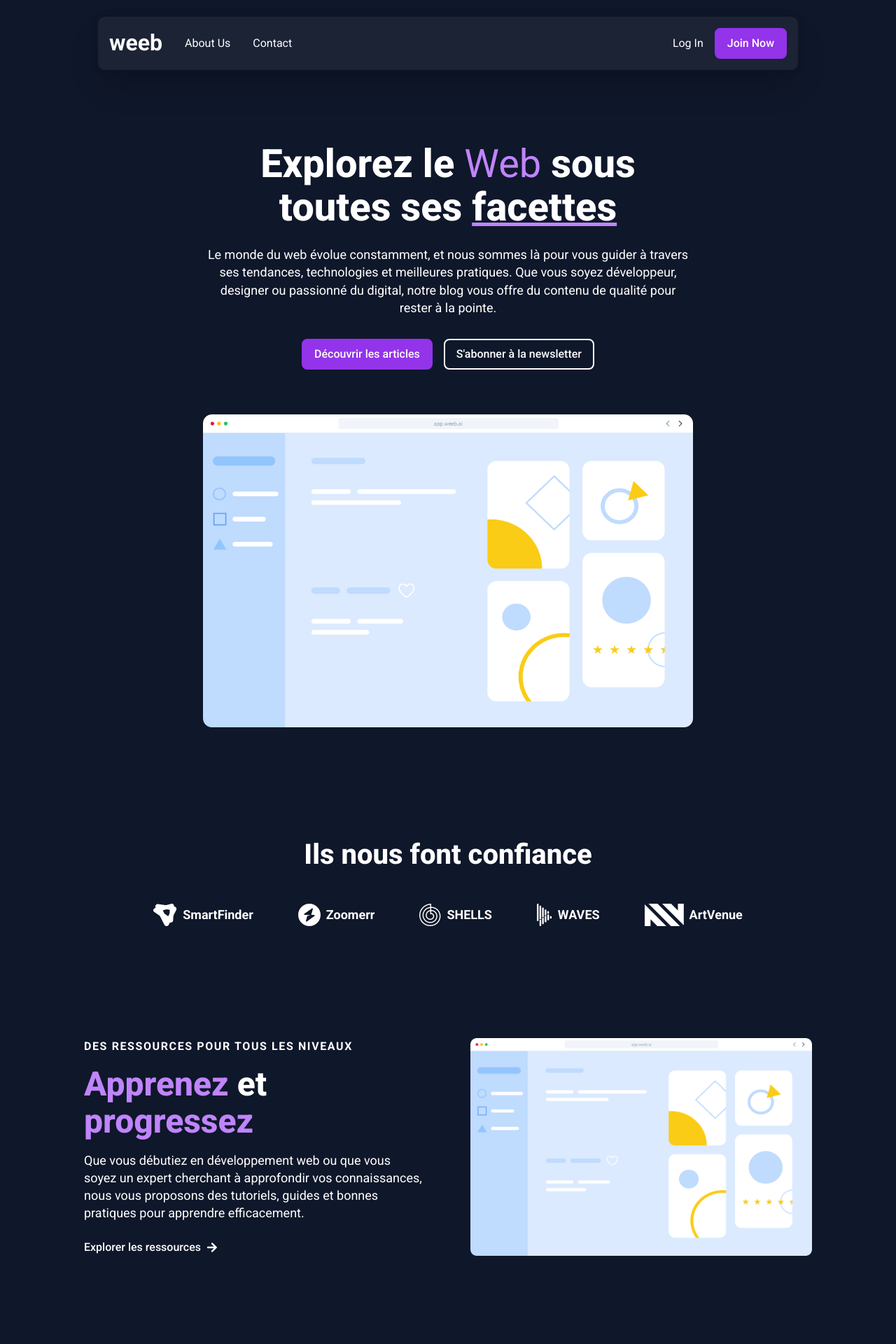
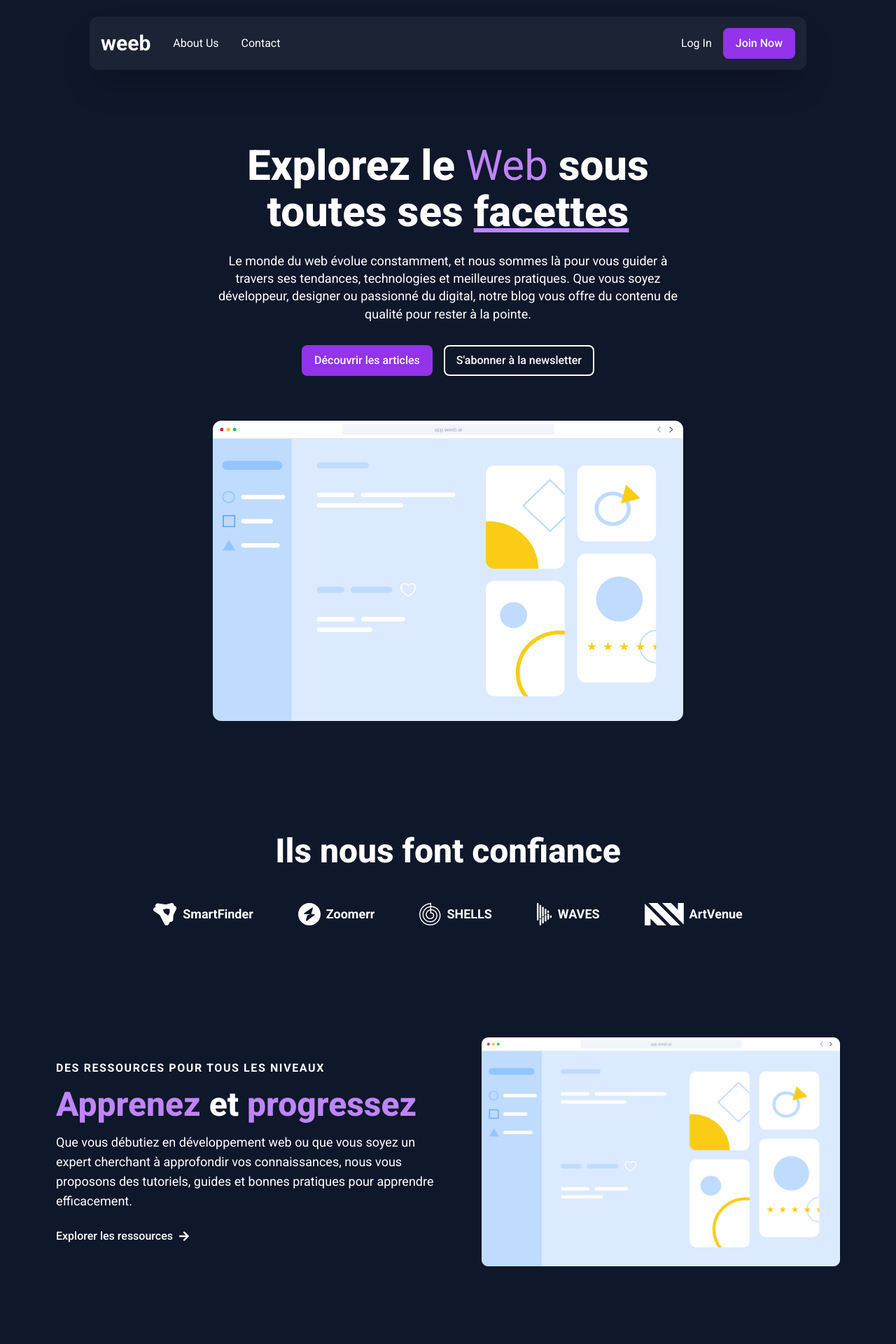
Before and after one commit to Yome07/weeb_guillaume_amselle_andreux, a React (Vite) app: page / in a window 1280 px wide. Shown: the top 1920 px of the page at 70% size. Built offline with nearby package versions, Linux system fonts and the light colour scheme.

Commit message:
fix: amélioration de la mise en page et des styles des composants

```diff
--- a/src/components/layout/Footer.jsx
+++ b/src/components/layout/Footer.jsx
@@ -8,8 +8,8 @@ import { FaYoutube, FaFacebook, FaTwitter, FaInstagram, FaLinkedin } from 'react
  */
 function Footer() {
   // Classes CSS réutilisables
-  const titleClass = "text-blue-gray-400 font-roboto font-medium text-base uppercase mb-4";
-  const linkClass = "text-blue-gray-900 text-base hover:text-purple-600 transition";
+  const titleClass = "text-blue-gray-400 font-medium uppercase mb-4";
+  const linkClass = "text-blue-gray-900 hover:text-purple-600 transition";
 
   // Données des sections du footer
   const footerSections = [
@@ -64,14 +64,14 @@ function Footer() {
     <>
       <footer className="w-full bg-white border-t border-blue-gray-300">
         {/* Container principal responsive */}
-        <div className="max-w-[320px] mx-auto px-20 py-12 md:max-w-[768px] md:px-10 lg:max-w-[1280px] lg:px-20">
+        <div className="max-w-xs mx-auto px-20 py-12 md:max-w-3xl lg:max-w-7xl">
 
           {/* Grid des sections - responsive */}
           <div className="grid grid-cols-1 gap-12 mb-12 md:grid-cols-3 lg:grid-cols-5 lg:gap-8">
 
             {/* Logo */}
             <div>
-              <h2 className="text-blue-gray-900 font-roboto font-bold text-[32px] leading-[110%]">
+              <h2 className="text-blue-gray-900 font-bold text-3xl">
                 weeb
               </h2>
             </div>
@@ -98,12 +98,12 @@ function Footer() {
             <div className="flex flex-col gap-6 md:flex-row md:justify-between md:items-center">
 
               {/* Copyright */}
-              <p className="text-blue-gray-900 text-base order-1 lg:order-2">
+              <p className="text-blue-gray-900">
                 @ 2025 Weeb, Inc. All rights reserved.
               </p>
 
               {/* Social Icons - générés dynamiquement */}
-              <div className="flex gap-4 order-2 lg:order-3">
+              <div className="flex gap-4">
                 {socialLinks.map((social, index) => {
                   const Icon = social.icon;
                   return (
--- a/src/components/layout/Header.jsx
+++ b/src/components/layout/Header.jsx
@@ -26,8 +26,8 @@ function Header() {
   };
 
   // Classes CSS réutilisables
-  const navLinkClass = "text-white font-roboto font-normal text-base hover:text-purple-light transition";
-  const mobileNavLinkClass = "text-white font-roboto font-medium text-2xl hover:text-purple-light transition";
+  const navLinkClass = "text-white hover:text-purple-light transition";
+  const mobileNavLinkClass = "text-white font-medium text-2xl hover:text-purple-light transition";
   const burgerBarClass = "w-7 h-1 bg-white rounded-full transition-all duration-300";
 
   // Liens de navigation
@@ -38,15 +38,15 @@ function Header() {
 
   return (
     <>
-      <header className="w-full relative z-50 md:mt-6 mb-6">
-        <div className="max-w-[1000px] mx-auto p-4 bg-white/5 shadow-dark-xxl rounded-[10px]">
+      <header className="relative z-50 md:mt-6 mb-6">
+        <div className="max-w-5xl mx-auto p-4 bg-white/5 shadow-2xl rounded-xl">
           <div className="flex justify-between items-center">
 
             {/* Groupe gauche : Logo + Navigation */}
             <div className="flex items-center gap-8">
               {/* Logo Weeb */}
               <Link to="/">
-                <h1 className="text-white font-roboto font-bold text-[32px] leading-[110%] hover:text-purple-light transition cursor-pointer">
+                <h1 className="text-white font-bold text-3xl hover:text-purple-light transition cursor-pointer">
                   weeb
                 </h1>
               </Link>
@@ -76,7 +76,7 @@ function Header() {
             {/* Menu Burger - visible uniquement sur mobile */}
             <button
               onClick={toggleMenu}
-              className="md:hidden w-12 h-11 bg-purple-600 border-2 border-purple-600 rounded-lg flex flex-col justify-center items-center gap-1 hover:bg-purple-light hover:border-purple-light transition"
+              className="md:hidden w-12 h-12 bg-purple-600 rounded-lg flex flex-col justify-center items-center gap-1 hover:bg-purple-light transition"
               aria-label="Menu"
               aria-expanded={isMenuOpen}
             >
@@ -95,7 +95,7 @@ function Header() {
           isMenuOpen ? 'translate-x-0' : 'translate-x-full'
         }`}
       >
-        <nav className="flex flex-col items-center justify-center h-full gap-8 px-8">
+        <nav className="flex flex-col items-center justify-center h-full gap-8">
 
           {/* Liens de navigation mobile */}
           {navLinks.map((link, index) => (
@@ -130,7 +130,7 @@ function Header() {
       {isMenuOpen && (
         <div
           onClick={closeMenu}
-          className="fixed inset-0 bg-black/50 z-30 md:hidden"
+          className="fixed inset-0 z-30 bg-black/50 md:hidden"
         />
       )}
     </>
--- a/src/components/layout/Layout.jsx
+++ b/src/components/layout/Layout.jsx
@@ -14,7 +14,7 @@ function Layout() {
       <Header />
 
       {/* Contenu de la page (Home, Contact, Login, etc.) */}
-      <main className="flex-1">
+      <main>
         <Outlet />
       </main>
 
--- a/src/components/ui/Button.jsx
+++ b/src/components/ui/Button.jsx
@@ -10,7 +10,7 @@
  */
 function Button({ children, onClick, type = "button", variant = "primary", className = "" }) {
   // Classes CSS communes à tous les boutons
-  const baseClasses = "flex items-center justify-center px-4 py-2 rounded-lg font-medium transition duration-200 text-white border-2";
+  const baseClasses = "px-4 py-2 rounded-lg font-medium duration-200 text-white border-2";
 
   // Définition des différentes variantes de style
   const variants = {
--- a/src/components/ui/Input.jsx
+++ b/src/components/ui/Input.jsx
@@ -11,12 +11,12 @@
  */
 function Input({ label, type = "text", id, value, onChange, placeholder = "" }) {
   return (
-    <div className="flex flex-col gap-2 w-full">
+    <div className="flex flex-col gap-2">
       {/* Affiche le label seulement s'il est fourni */}
       {label && (
         <label
           htmlFor={id}
-          className="text-purple-light font-inter font-medium text-[23px] text-center"
+          className="text-purple-light font-inter font-inter font-medium text-2xl text-center"
         >
           {label}
         </label>
@@ -29,7 +29,7 @@ function Input({ label, type = "text", id, value, onChange, placeholder = "" })
         value={value}
         onChange={onChange}
         placeholder={placeholder}
-        className="w-full bg-transparent border-b border-purple-light text-white font-inter text-lg px-2 py-2 focus:outline-none focus:border-purple-600 transition text-center"
+        className="border-b border-purple-light text-white text-lg p-2 font-inter focus:outline-none focus:border-purple-600 text-center"
       />
     </div>
   );
--- a/src/index.css
+++ b/src/index.css
@@ -20,9 +20,6 @@
   --font-family-roboto: 'Roboto', sans-serif;
   --font-family-inter: 'Inter', sans-serif;
   --font-family-poppins: 'Poppins', sans-serif;
-
-  /* Ombres personnalisées */
-  --shadow-dark-xxl: 0px 25px 50px -12px rgba(0, 0, 0, 0.25), 0px 0px 15px rgba(0, 0, 0, 0.07);
 }
 
 /* Reset de base */
@@ -30,8 +27,18 @@ body {
   margin: 0;
   padding: 0;
   box-sizing: border-box;
+  font-family: var(--font-family-roboto);
 }
 
-body {
+/* Définir les classes de polices personnalisées */
+.font-inter {
+  font-family: var(--font-family-inter);
+}
+
+.font-poppins {
+  font-family: var(--font-family-poppins);
+}
+
+.font-roboto {
   font-family: var(--font-family-roboto);
 }
--- a/src/pages/Home.jsx
+++ b/src/pages/Home.jsx
@@ -15,12 +15,12 @@ import { FaArrowRight } from "react-icons/fa";
  */
 function Home() {
   // Classes CSS réutilisables
-  const sectionClass = "bg-blue-gray-900 py-12 lg:py-20";
-  const containerClass = "max-w-[1200px] mx-auto px-5 md:px-10 lg:px-20";
-  const titleClass = "text-white font-roboto font-extrabold text-[40px] leading-[110%] mb-4 lg:text-[48px]";
-  const subtitleClass = "text-white font-roboto font-bold uppercase tracking-widest mb-4";
-  const paragraphClass = "text-white font-roboto font-normal text-base leading-[140%] mb-6 lg:text-lg";
-  const linkClass = "inline-flex items-center gap-2 text-white font-roboto font-medium text-base hover:text-purple-light transition";
+  const sectionClass = "py-12 lg:py-20";
+  const containerClass = "max-w-7xl mx-auto px-5 md:px-10 lg:px-20";
+  const titleClass = "text-white font-extrabold text-10 mb-4 lg:text-5xl";
+  const subtitleClass = "text-white font-bold uppercase tracking-widest mb-4";
+  const paragraphClass = "text-white mb-6 lg:text-lg";
+  const linkClass = "inline-flex items-center gap-2 text-white font-medium hover:text-purple-light transition";
 
   // Données des partenaires
   const partners = [
@@ -37,13 +37,13 @@ function Home() {
       <section className="flex-1 flex flex-col items-center px-5 py-12 md:px-10 lg:px-20 lg:py-20">
 
         {/* Titre principal */}
-        <h1 className="text-white font-roboto font-extrabold text-[40px] leading-[110%] text-center mb-6 lg:text-[56px] max-w-[600px]">
+        <h1 className="text-white font-extrabold text-4xl leading-[110%] text-center mb-6 lg:text-6xl max-w-2xl">
           Explorez le <span className="text-purple-light font-normal">Web</span> sous toutes ses{' '}
           <span className="underline decoration-purple-light">facettes</span>
         </h1>
 
         {/* Description */}
-        <p className="text-white font-roboto font-normal text-base leading-[140%] text-center mb-8 max-w-[700px] lg:text-lg">
+        <p className="text-white leading-[140%] text-center mb-8 max-w-2xl lg:text-lg">
           Le monde du web évolue constamment, et nous sommes là pour vous guider à travers ses tendances,
           technologies et meilleures pratiques. Que vous soyez développeur, designer ou passionné du digital,
           notre blog vous offre du contenu de qualité pour rester à la pointe.
@@ -60,11 +60,11 @@ function Home() {
         </div>
 
         {/* Image mockup navigateur */}
-        <div className="w-full max-w-[500px] lg:max-w-[700px]">
+        <div className="w-full max-w-lg lg:max-w-2xl">
           <img
             src={DesktopImage}
             alt="Mockup navigateur web"
-            className="w-full h-auto rounded-lg"
+            className="w-full h-auto"
           />
         </div>
       </section>
@@ -74,7 +74,7 @@ function Home() {
         <div className={containerClass}>
 
           {/* Titre de la section */}
-          <h2 className="text-white font-roboto font-extrabold text-[32px] leading-[110%] text-center mb-12 lg:text-[40px]">
+          <h2 className="text-white font-extrabold text-3xl leading-[110%] text-center mb-12 lg:text-5xl">
             Ils nous font confiance
           </h2>
 
@@ -83,7 +83,7 @@ function Home() {
             {partners.map((partner, index) => (
               <div key={index} className="flex items-center gap-2 text-white">
                 <img src={partner.logo} alt="" />
-                <span className="font-roboto font-bold text-lg">{partner.name}</span>
+                <span className="font-bold text-lg">{partner.name}</span>
               </div>
             ))}
           </div>
@@ -118,11 +118,11 @@ function Home() {
             </div>
 
             {/* Colonne droite - Image */}
-            <div className="flex-1 w-full max-w-[500px]">
+            <div className="flex-1 w-full max-w-lg">
               <img
                 src={DesktopImage}
-                alt="Ressources d'apprentissage"
-                className="w-full h-auto rounded-lg"
+                alt=""
+                className="w-full h-auto"
               />
             </div>
           </div>
@@ -157,10 +157,10 @@ function Home() {
             </div>
 
             {/* Colonne gauche - Image géométrique */}
-            <div className="flex-1 w-full max-w-[300px] flex justify-center">
+            <div className="flex-1 w-full max-w-xs flex justify-center">
               <img
                 src={ShapesImage}
-                alt="Forme géométrique"
+                alt=""
                 className="w-full h-auto"
               />
             </div>
```
Also changed, not shown: src/App.css (added, +42 -0 lines), src/pages/Contact.jsx (+8 -8 lines), src/pages/Login.jsx (+6 -6 lines).
